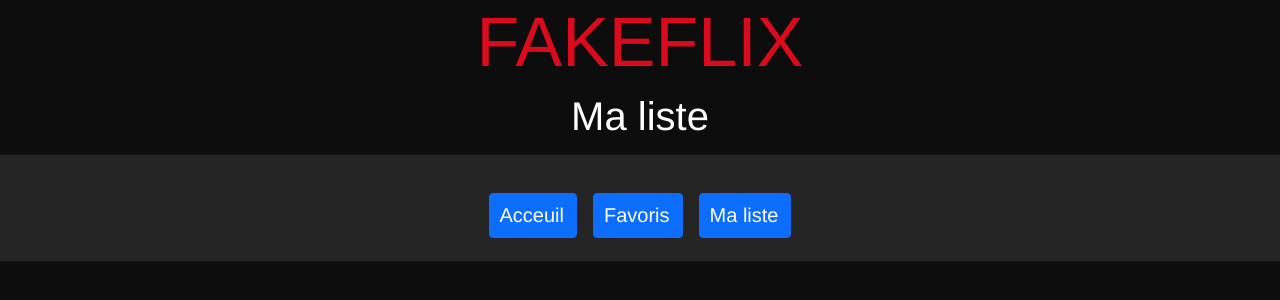
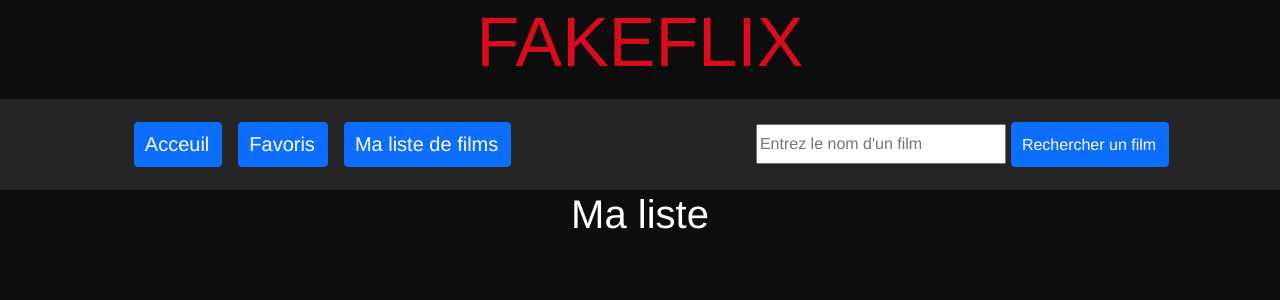
Before and after one commit to KamalusXYZ/fakeflix, a Vue app: page /a-voir in a window 1280 px wide. Shown: the top 300 px of the page. Built offline with nearby package versions, Linux system fonts and the light colour scheme.

Commit message:
mise ne place de vueX (non finit)

```diff
--- a/package.json
+++ b/package.json
@@ -10,7 +10,8 @@
   "dependencies": {
     "core-js": "^3.8.3",
     "vue": "^2.6.14",
-    "vue-router": "^3.5.1"
+    "vue-router": "^3.5.1",
+    "vuex": "^3.6.2"
   },
   "devDependencies": {
     "@babel/core": "^7.12.16",
@@ -18,6 +19,7 @@
     "@vue/cli-plugin-babel": "~5.0.0",
     "@vue/cli-plugin-eslint": "~5.0.0",
     "@vue/cli-plugin-router": "~5.0.0",
+    "@vue/cli-plugin-vuex": "~5.0.0",
     "@vue/cli-service": "~5.0.0",
     "eslint": "^7.32.0",
     "eslint-plugin-vue": "^8.0.3",
--- /dev/null
+++ b/src/components/NavBar.vue
@@ -0,0 +1,59 @@
+<template>
+  <div>
+    <div class="menu d-flex align-items-center justify-content-around">
+      <nav>
+        <router-link to="/"
+          ><div class="btn btn-primary m-2 fs-5">Acceuil</div></router-link
+        >
+        <router-link to="/favoris"
+          ><div class="btn btn-primary m-2 fs-5">Favoris</div></router-link
+        >
+        <router-link to="/a-voir"
+          ><div class="btn btn-primary m-2 fs-5">
+            Ma liste de films
+          </div></router-link
+        >
+      </nav>
+      <div>
+        <input
+          class="input"
+          v-on:keydown.enter="SearchMovie"
+          placeholder="Entrez le nom d'un film"
+          type="text"
+          id="query"
+        />
+        <input
+          class="btn btn-primary"
+          v-on:click="SearchMovie"
+          type="submit"
+          value="Rechercher un film"
+        />
+      </div>
+    </div>
+  </div>
+</template>
+<script>
+export default {
+  name: "NavBar",
+  methods: {
+    SearchMovie: function () {
+      this.$store.commit("setQuery", document.getElementById("query").value);
+
+      //action : dispatch
+
+      //   fetch(
+      //     "https://api.themoviedb.org/3/search/movie?api_key=16339e3d2f16c3253b083ac43d403e38&page=1&query=" +
+      //       this.search
+      //   )
+      //     .then((response) => response.json())
+      //     .then((movies) => {
+      //       console.log(movies);
+      //       this.movies = movies.results;
+      //     })
+      //     .catch((e) => {
+      //       console.error("ERREUR", e);
+      //     });
+    },
+  },
+};
+</script>
--- a/src/main.js
+++ b/src/main.js
@@ -1,10 +1,12 @@
 import Vue from 'vue'
 import App from './App.vue'
 import router from './router'
+import store from './store'
 
 Vue.config.productionTip = false
 
 new Vue({
   router,
+  store,
   render: h => h(App)
 }).$mount('#app')
--- a/src/views/FavoriteView.vue
+++ b/src/views/FavoriteView.vue
@@ -1,21 +1,19 @@
 <template>
   <div>
+    <NavBar></NavBar>
     <h1>Mes favoris</h1>
-    <div class="menu d-flex align-items-center justify-content-around">
-      <nav class="menu">
-        <router-link to="/"
-          ><div class="btn btn-primary m-2 fs-5">Acceuil</div></router-link
-        >
-        <router-link to="/favoris"
-          ><div class="btn btn-primary m-2 fs-5">Favoris</div></router-link
-        >
-        <router-link to="/a-voir"
-          ><div class="btn btn-primary m-2 fs-5">Ma liste</div></router-link
-        >
-      </nav>
-    </div>
   </div>
 </template>
+<script>
+import NavBar from "@/components/NavBar.vue";
+
+export default {
+  name: "FavoriteView",
+  components: {
+    NavBar,
+  },
+};
+</script>
 <style scoped>
 h1 {
   color: white;
--- a/src/views/WatchList.vue
+++ b/src/views/WatchList.vue
@@ -1,21 +1,19 @@
 <template>
   <div>
+    <NavBar></NavBar>
     <h1>Ma liste</h1>
-    <div class="menu d-flex align-items-center justify-content-around">
-      <nav class="menu">
-        <router-link to="/"
-          ><div class="btn btn-primary m-2 fs-5">Acceuil</div></router-link
-        >
-        <router-link to="/favoris"
-          ><div class="btn btn-primary m-2 fs-5">Favoris</div></router-link
-        >
-        <router-link to="/a-voir"
-          ><div class="btn btn-primary m-2 fs-5">Ma liste</div></router-link
-        >
-      </nav>
-    </div>
   </div>
 </template>
+<script>
+import NavBar from "@/components/NavBar.vue";
+
+export default {
+  name: "WatchList",
+  components: {
+    NavBar,
+  },
+};
+</script>
 <style scoped>
 h1 {
   color: white;
```
Also changed, not shown: src/components/BandeauCmp.vue (deleted, +0 -22 lines), src/components/CarousselCmp.vue (deleted, +0 -22 lines), src/components/SearchResultCmp.vue (deleted, +0 -24 lines), 1 other file (tests, documents, lock files or other folders).
